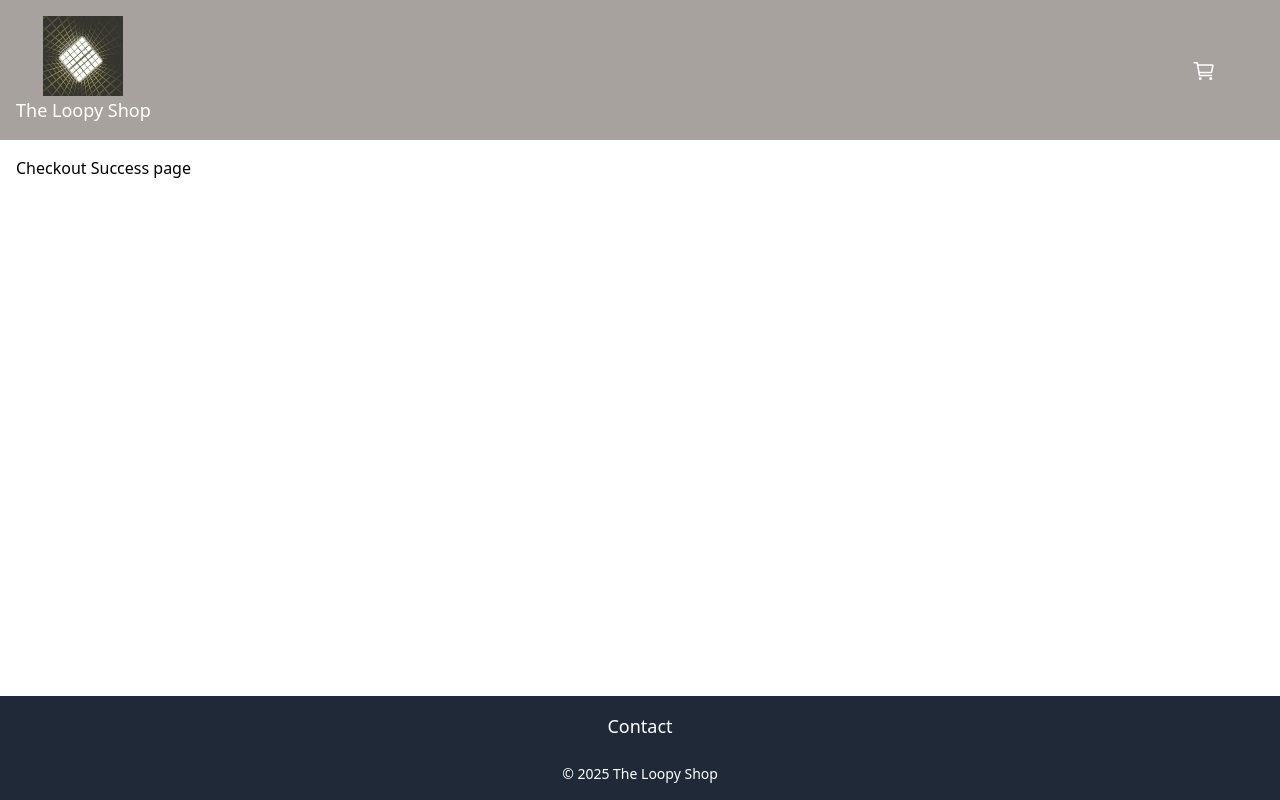
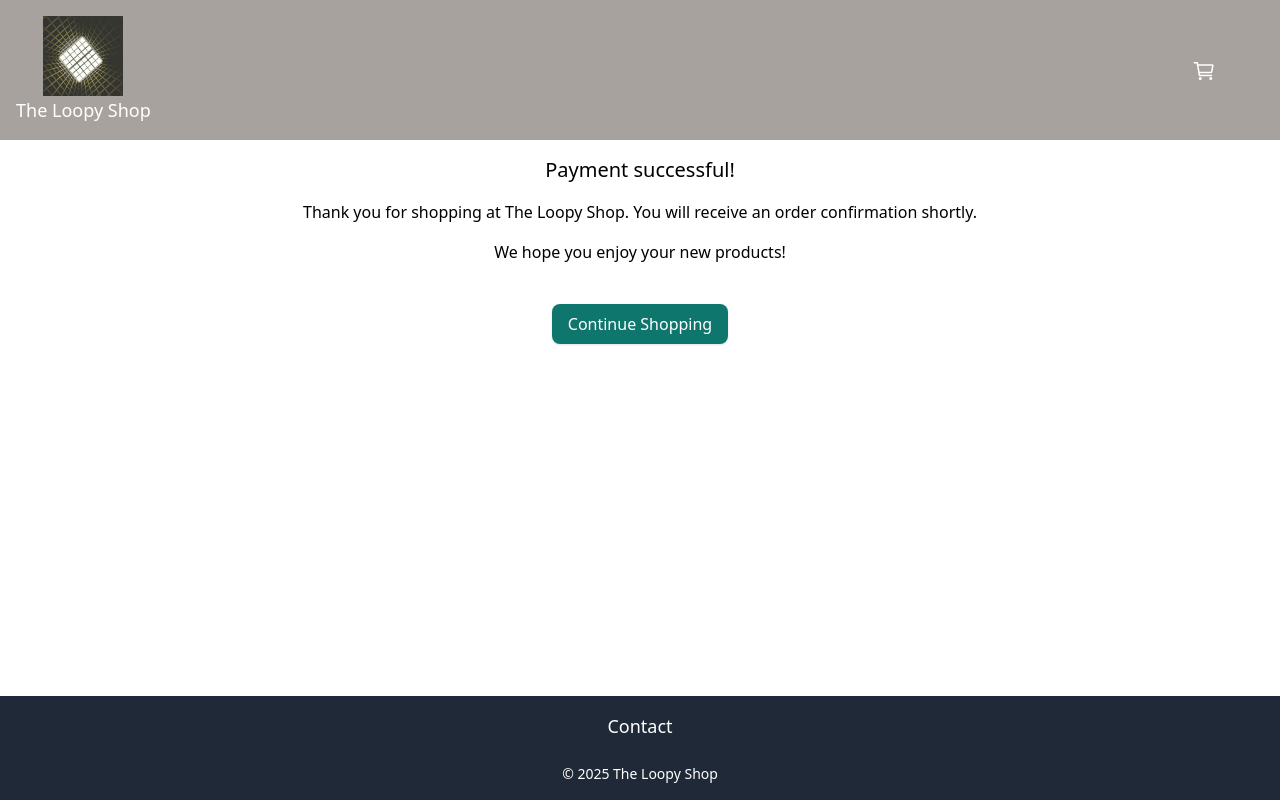
Before and after one commit to EmmaCaroline/js-frameworks, a React (Vite) app: page /success in a window 1280 px wide. Built offline with nearby package versions, Linux system fonts and the light colour scheme.

Commit message:
Added Success page, and removed code for PopUp message in Checkout

```diff
--- a/src/components/Checkout/index.jsx
+++ b/src/components/Checkout/index.jsx
@@ -13,7 +13,6 @@ const Checkout = () => {
     cvv: "",
   });
   const [error, setError] = useState("");
-  const [showPopup, setShowPopup] = useState(false);
 
   const handlePaymentChange = (event) => {
     setSelectedPayment(event.target.value);
@@ -43,13 +42,8 @@ const Checkout = () => {
       }
     }
 
-    setShowPopup(true);
     dispatch({ type: "CLEAR_CART" });
-
-    setTimeout(() => {
-      setShowPopup(false);
-      navigate("/success");
-    }, 5000);
+    navigate("/success");
   };
 
   const totalSum = state.items.reduce((sum, item) => {
@@ -172,12 +166,6 @@ const Checkout = () => {
           Proceed to Payment
         </button>
       </form>
-
-      {showPopup && (
-        <div className="fixed bottom-25 left-1/2 transform -translate-x-1/2 bg-green-600 text-white py-3 px-6 rounded-lg shadow-lg animate-fadeIn">
-          Payment successful!
-        </div>
-      )}
     </div>
   );
 };
--- a/src/components/Success/index.jsx
+++ b/src/components/Success/index.jsx
@@ -1,5 +1,23 @@
+import { Link } from "react-router-dom";
+
 const Success = () => {
-  return <h2> Checkout Success page</h2>;
+  return (
+    <>
+      <div className="flex flex-col justify-center items-center gap-4">
+        <h2 className="text-xl"> Payment successful!</h2>
+        <p>
+          Thank you for shopping at The Loopy Shop. You will receive an order
+          confirmation shortly.
+        </p>
+        <p>We hope you enjoy your new products!</p>
+        <Link to="/">
+          <button className="mt-6 px-4 py-2 bg-teal-700 text-white rounded-lg shadow hover:bg-teal-800 transition">
+            Continue Shopping
+          </button>
+        </Link>
+      </div>
+    </>
+  );
 };
 
 export default Success;
```
